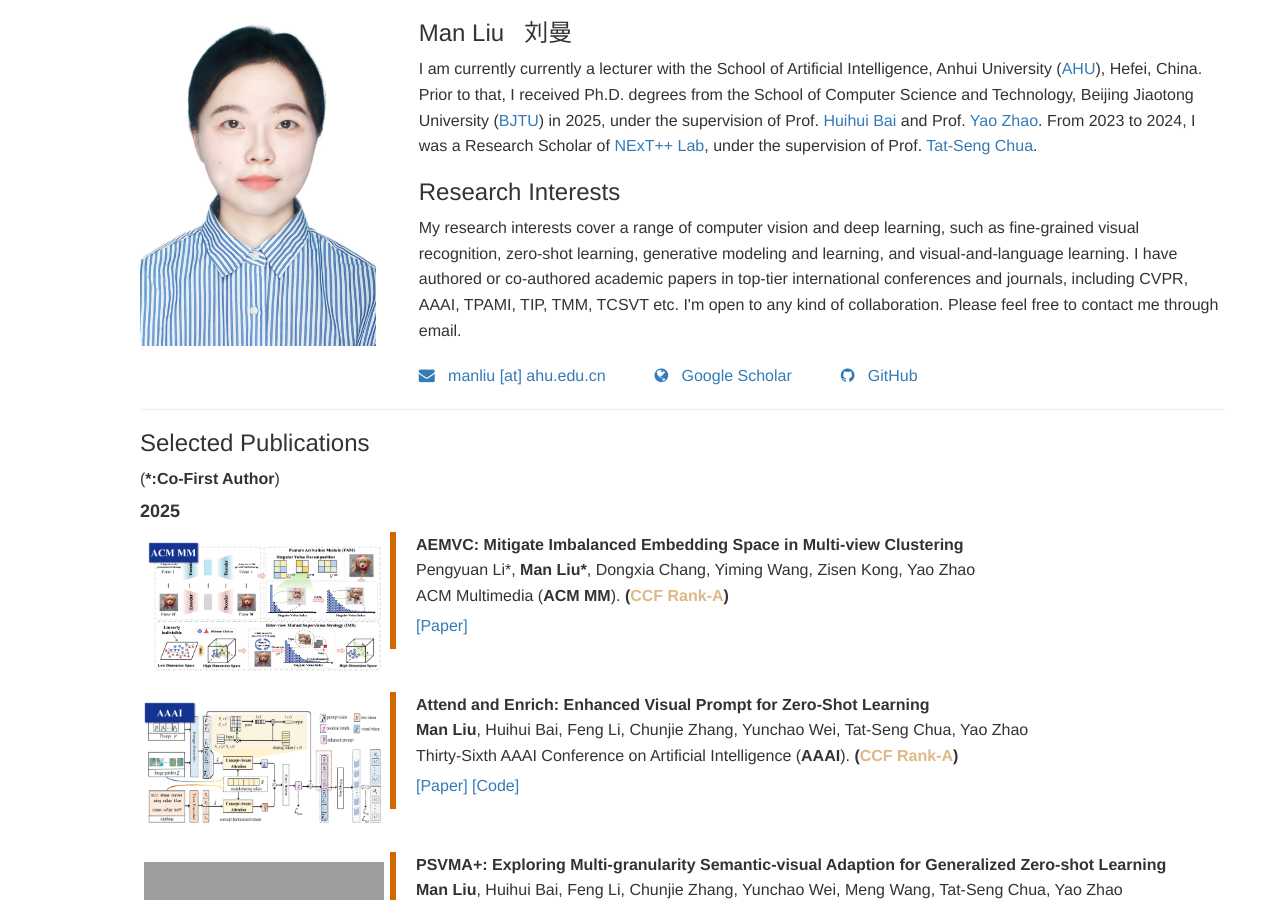
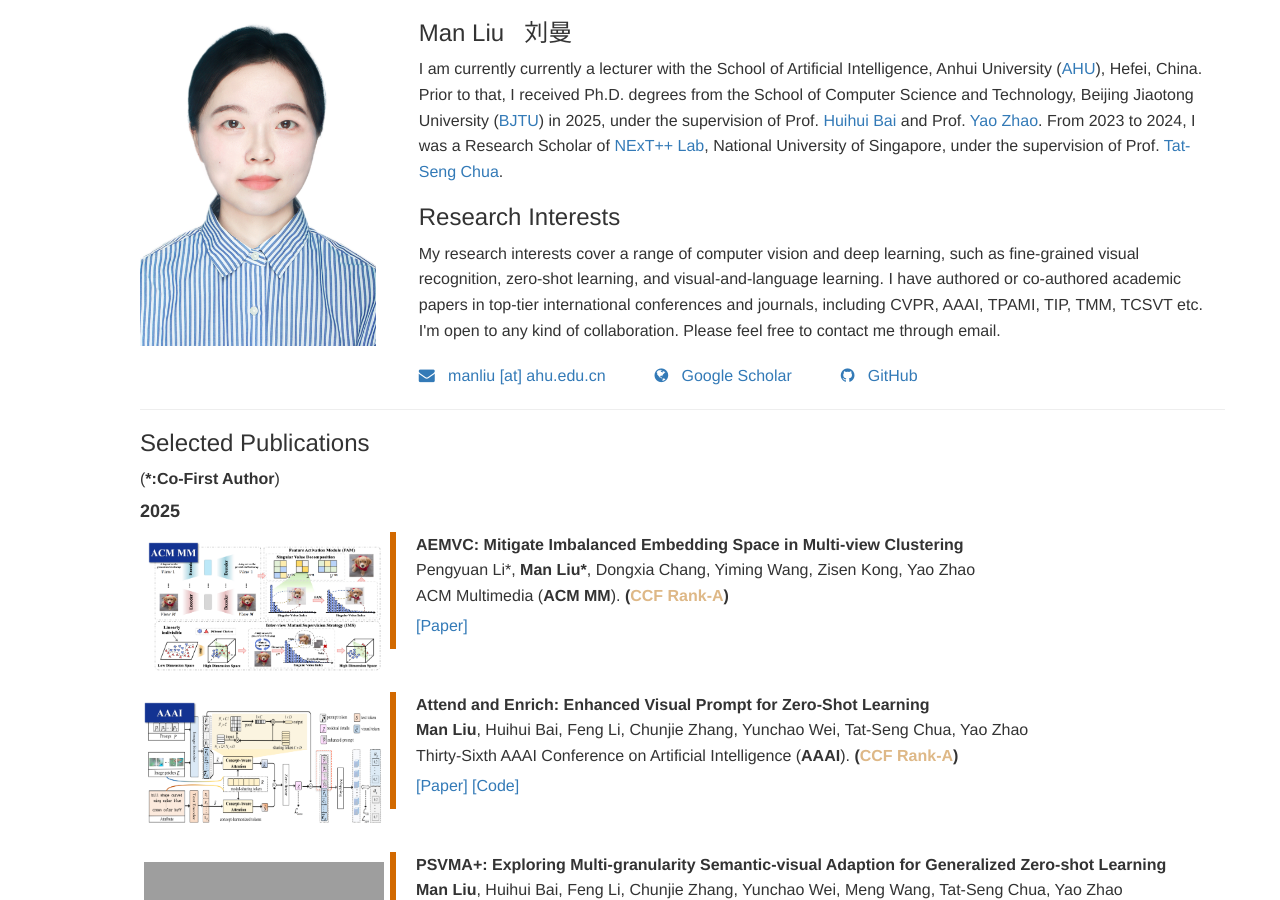
Before and after one commit to ManLiuCoder/ManLiuCoder.github.io, a Jekyll site: the page built from index.html, in a window 1280 px wide and 900 px high. Built offline with Jekyll 4.4.1, drawn with Linux system fonts in a browser that asks for light colours; nearby versions of some CDN libraries; library files that are not in the unit come from our copies; grey boxes are pictures that could not be loaded.

Commit message:
“update”

```diff
--- a/_includes/introduction.html
+++ b/_includes/introduction.html
@@ -19,12 +19,12 @@
 			<p>
 			I am currently currently a lecturer with the School of Artificial Intelligence, Anhui University (<a href="https://en.ahu.edu.cn/">AHU</a>), Hefei, China.
 			Prior to that, I received Ph.D. degrees from the School of Computer Science and Technology, Beijing Jiaotong University (<a href="https://bjtu.edu.cn/">BJTU</a>) in 2025, under the supervision of Prof. <a href="https://faculty.bjtu.edu.cn/8181/">Huihui Bai</a> and Prof. <a href="http://faculty.bjtu.edu.cn/5900/">Yao Zhao</a>.
-			From 2023 to 2024, I was a Research Scholar of <a href="https://www.nextcenter.org/">NExT++ Lab</a>, under the supervision of Prof. <a href="https://www.chuatatseng.com/">Tat-Seng Chua</a>.
+			From 2023 to 2024, I was a Research Scholar of <a href="https://www.nextcenter.org/">NExT++ Lab</a>, National University of Singapore, under the supervision of Prof. <a href="https://www.chuatatseng.com/">Tat-Seng Chua</a>.
 			</p>
 			<h3>
 				Research Interests
 				</h3>
-		My research interests cover a range of computer vision and deep learning, such as fine-grained visual recognition, zero-shot learning, generative modeling and learning, and visual-and-language learning. I have authored or co-authored academic papers in top-tier international conferences and journals, including CVPR, AAAI, TPAMI, TIP, TMM, TCSVT etc.
+		My research interests cover a range of computer vision and deep learning, such as fine-grained visual recognition, zero-shot learning, and visual-and-language learning. I have authored or co-authored academic papers in top-tier international conferences and journals, including CVPR, AAAI, TPAMI, TIP, TMM, TCSVT etc.
 	       I'm open to any kind of collaboration. Please feel free to contact me through email.
 
 
```
Also changed, not shown: 1 other file.
